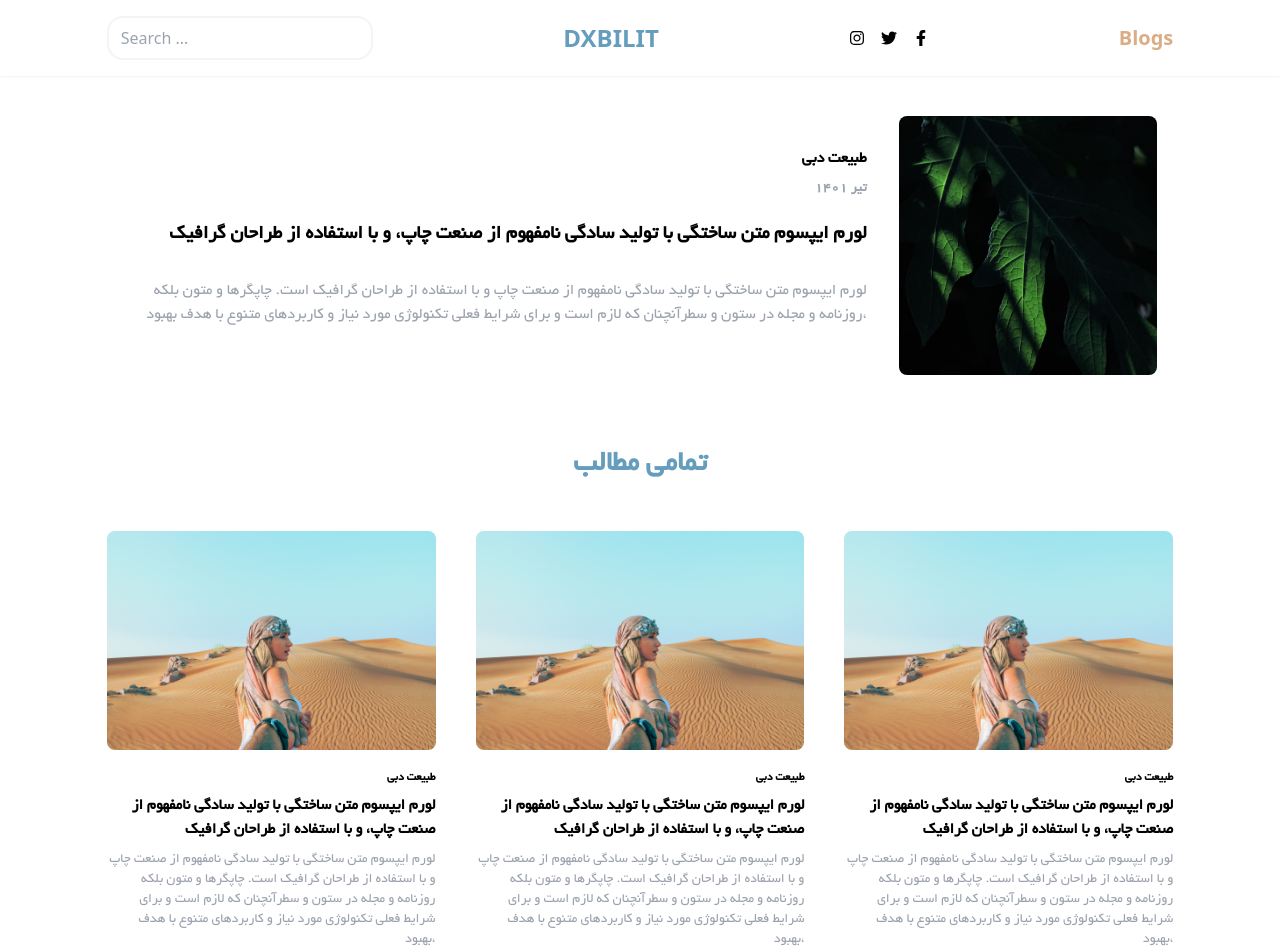
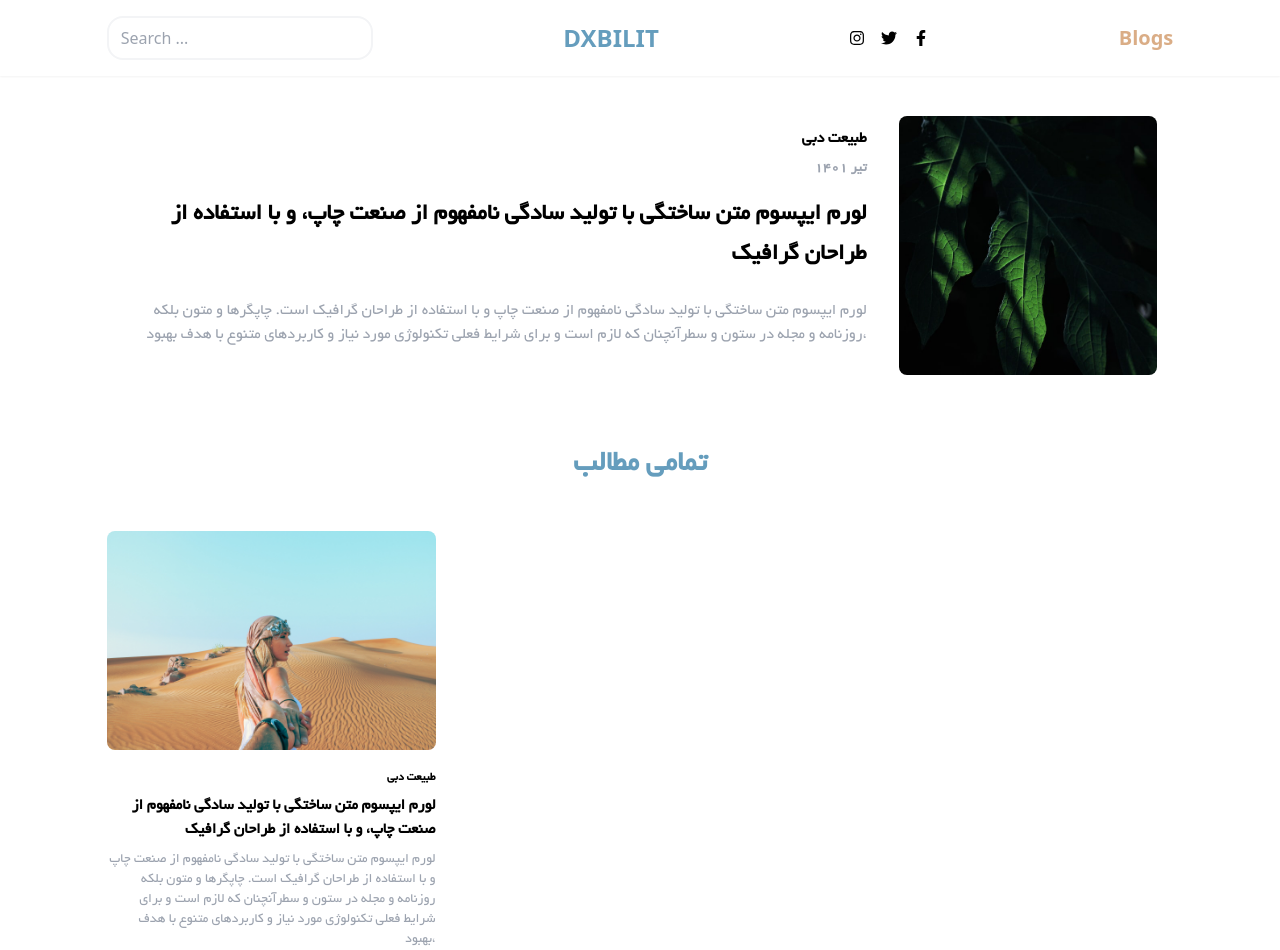
Before and after one commit to muperdev/dxbilit, a React (Create React App) app: page /#/ in a window 1280 px wide. Built offline with nearby package versions, Linux system fonts and the light colour scheme.

Commit message:
feat: start

```diff
--- a/src/App.js
+++ b/src/App.js
@@ -2,6 +2,7 @@ import './App.css';
 import { Route, Routes } from 'react-router-dom';
 import Blogs from './pages/blogs';
 import Menu from './components/menu';
+import { BlogPage } from './pages/blog';
 
 function App() {
   return (
@@ -9,7 +10,9 @@ function App() {
       <Menu />
       <main>
         <Routes>
-          <Route path="/" element={<Blogs />} />
+          <Route exact path="/" element={<Blogs />} />
+          <Route exact path="/blog" element={<Blogs />} />
+          <Route exact path="/blog/id" element={<BlogPage />} />
         </Routes>
       </main>
     </div>
--- /dev/null
+++ b/src/components/blog/index.jsx
@@ -0,0 +1,17 @@
+import React from 'react'
+
+export const SingleBlog = () => {
+  return (
+    <div className='flex flex-col justify-center items-center'>
+      <div className='flex flex-col w-7/12'>
+        <p className='text-2xl font-bold my-4 text-center'>
+          لورم ایپسوم متن ساختگی با تولید سادگی نامفهوم از صنعت چاپ و با استفاده از طراحان گرافیک است. چاپگرها و متون بلکه روزنامه و مجله در ستون و سطرآنچنان که لازم است و برای شرایط فعلی تکنولوژی مورد نیاز و کاربردهای متنوع با هدف بهبود
+        </p>
+        <p>
+
+        </p>
+        <img src="" alt="" />
+      </div>
+    </div>
+  )
+}
--- a/src/components/blogs/index.jsx
+++ b/src/components/blogs/index.jsx
@@ -1,7 +1,7 @@
 import React from 'react'
 import mock from '../../images/desert.jpg'
 
-const Blog = () => {
+const Blog = (props) => {
   return (
     <div className='flex justify-between items-center'>
       <div className='flex flex-col'>
--- /dev/null
+++ b/src/pages/blog/index.jsx
@@ -0,0 +1,8 @@
+import React from 'react'
+import { SingleBlog } from '../../components/blog'
+
+export const BlogPage = () => {
+  return (
+    <SingleBlog />
+  )
+}
--- a/src/pages/blogs/index.jsx
+++ b/src/pages/blogs/index.jsx
@@ -1,4 +1,5 @@
 import React from 'react'
+import { Link } from 'react-router-dom'
 import Blog from '../../components/blogs/index'
 import mock from '../../images/photo.jpg'
 
@@ -6,17 +7,17 @@ const Blogs = () => {
 
   return (
     <div className='flex flex-col justify-center items-center'>
-      <div className='flex flex-col-reverse lg:flex-row justify-between items-center px-4 w-full lg:w-10/12 my-10'>
+      <Link to={'blog/id'} className='flex flex-col-reverse lg:flex-row justify-between items-center px-4 w-full lg:w-10/12 my-10'>
         <div className='flex flex-col justify-center items-center lg:justify-end mt-3 lg:mt-0 lg:items-end w-full lg:w-3/4 mr-8 text-right'>
           <p className='lg:text-base text-lg font-bold hidden lg:block'>طبیعت دبی</p>
           <p className='text-sm font-bold text-gray-400 my-2 lg:block hidden'> تیر 1401</p>
-          <p className='text-xl font-semibold my-2 leading-10 text-right'>لورم ایپسوم متن ساختگی با تولید سادگی نامفهوم از صنعت چاپ، و با استفاده از طراحان گرافیک</p>
+          <p className='text-2xl font-semibold my-2 leading-10 text-right'>لورم ایپسوم متن ساختگی با تولید سادگی نامفهوم از صنعت چاپ، و با استفاده از طراحان گرافیک</p>
           <p className='text-gray-400 my-2 lg:my-4'>
             لورم ایپسوم متن ساختگی با تولید سادگی نامفهوم از صنعت چاپ و با استفاده از طراحان گرافیک است. چاپگرها و متون بلکه روزنامه و مجله در ستون و سطرآنچنان که لازم است و برای شرایط فعلی تکنولوژی مورد نیاز و کاربردهای متنوع با هدف بهبود،
           </p>
         </div>
         <img src={mock} className='w-full lg:w-1/4 rounded-lg' alt="" />
-      </div>
+      </Link>
       <div className='flex justify-center items-center my-8 '>
         <p style={{color: '#659dbd'}} className='text-3xl mb-4 font-semibold'>
           تمامی مطالب
@@ -24,8 +25,6 @@ const Blogs = () => {
       </div>
       <div className='flex flex-col lg:grid grid-cols-3 gap-10 w-10/12'>
         <Blog />
-        <Blog />
-        <Blog />
       </div>
     </div>
   )
--- /dev/null
+++ b/src/pages/homepage/index.jsx
@@ -0,0 +1,11 @@
+import React from 'react'
+
+const HomePage = () => {
+  return (
+    <div>
+        <p>home</p>
+    </div>
+  )
+}
+
+export default HomePage
--- /dev/null
+++ b/src/pages/product/index.jsx
@@ -0,0 +1,11 @@
+import React from 'react'
+
+const Product = () => {
+  return (
+    <div>
+
+    </div>
+  )
+}
+
+export default Product
```
